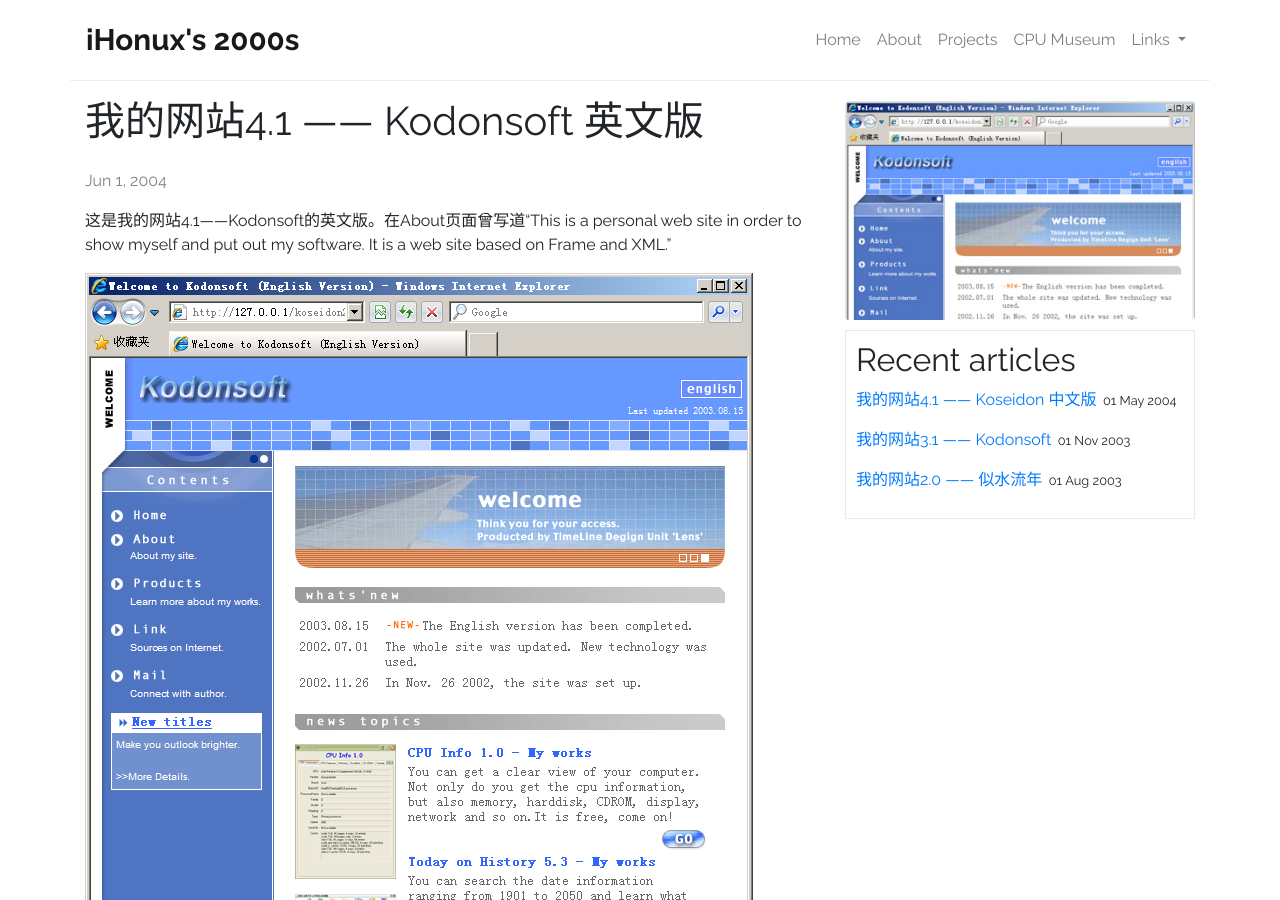
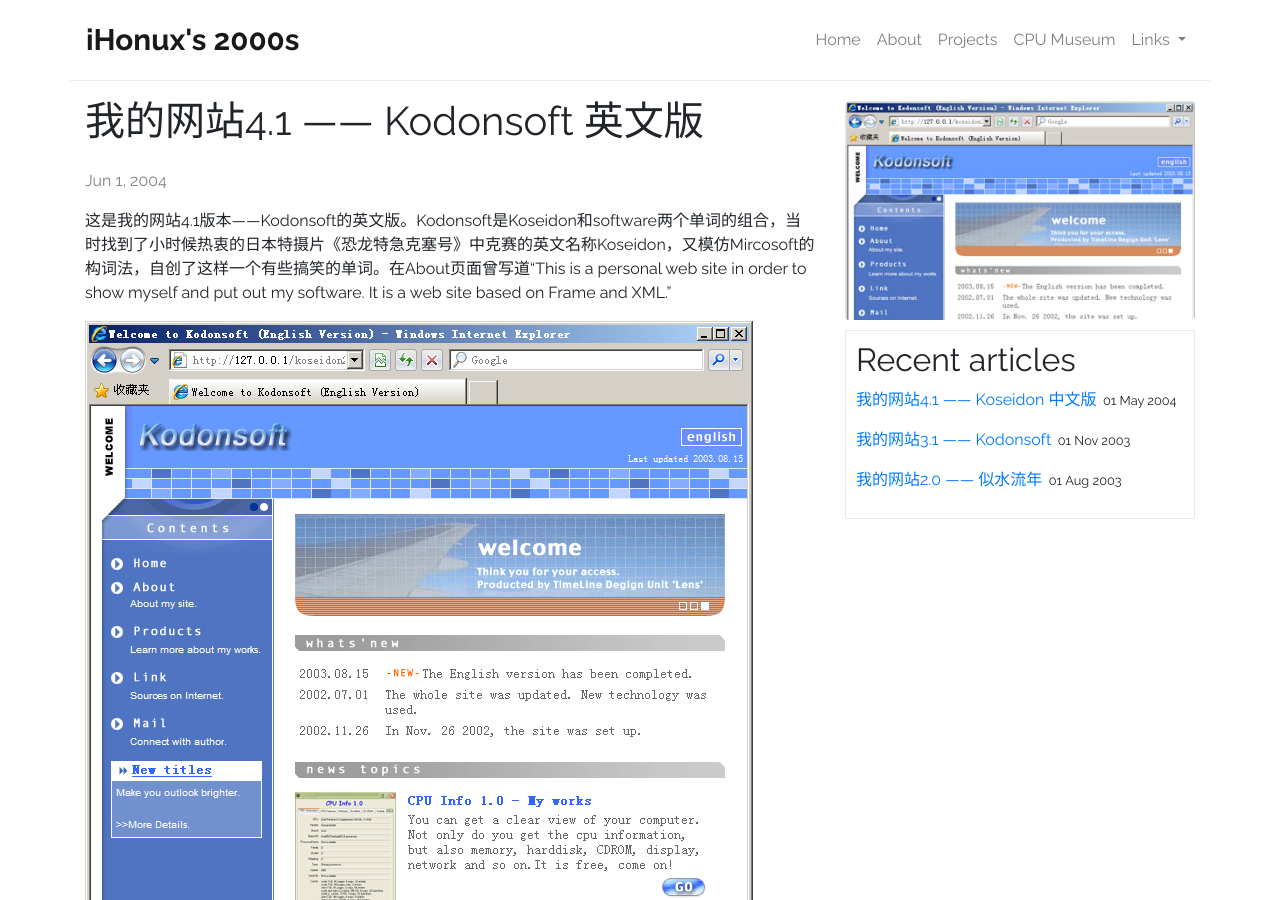
Before and after one commit to past-records/past-records.github.io, a Jekyll site: the page built from _posts/2004-06-01-my-pages-v4-en.markdown, in a window 1280 px wide and 900 px high. Built offline with Jekyll 4.4.1, drawn with Linux system fonts in a browser that asks for light colours.

Commit message:
Update 2004-06-01-my-pages-v4-en.markdown

```diff
--- a/_posts/2004-06-01-my-pages-v4-en.markdown
+++ b/_posts/2004-06-01-my-pages-v4-en.markdown
@@ -6,7 +6,7 @@
 categories: [我的网站, Koseidon, Kodonsoft]
 ---
 
-这是我的网站4.1——Kodonsoft的英文版。在About页面曾写道“This is a personal web site in order to show myself and put out my software. It is a web site based on Frame and XML.”
+这是我的网站4.1版本——Kodonsoft的英文版。Kodonsoft是Koseidon和software两个单词的组合，当时找到了小时候热衷的日本特摄片《恐龙特急克塞号》中克赛的英文名称Koseidon，又模仿Mircosoft的构词法，自创了这样一个有些搞笑的单词。在About页面曾写道“This is a personal web site in order to show myself and put out my software. It is a web site based on Frame and XML.”
 
 ![我的网站4.1 —— Kodonsoft 英文版]({{site.baseurl}}/images/web/我的网站4.1-Kodonsoft英文版.png)
 
```
